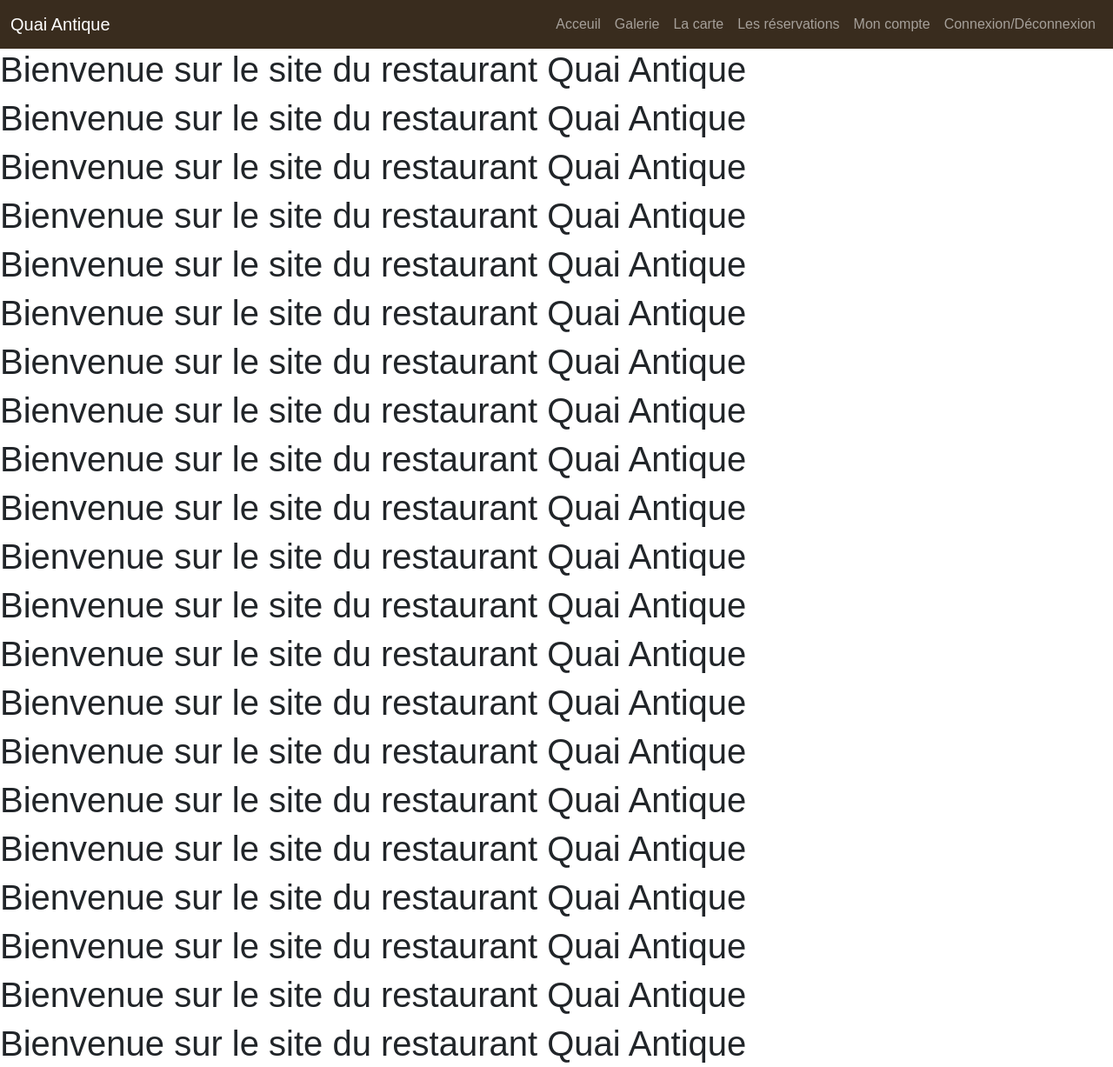
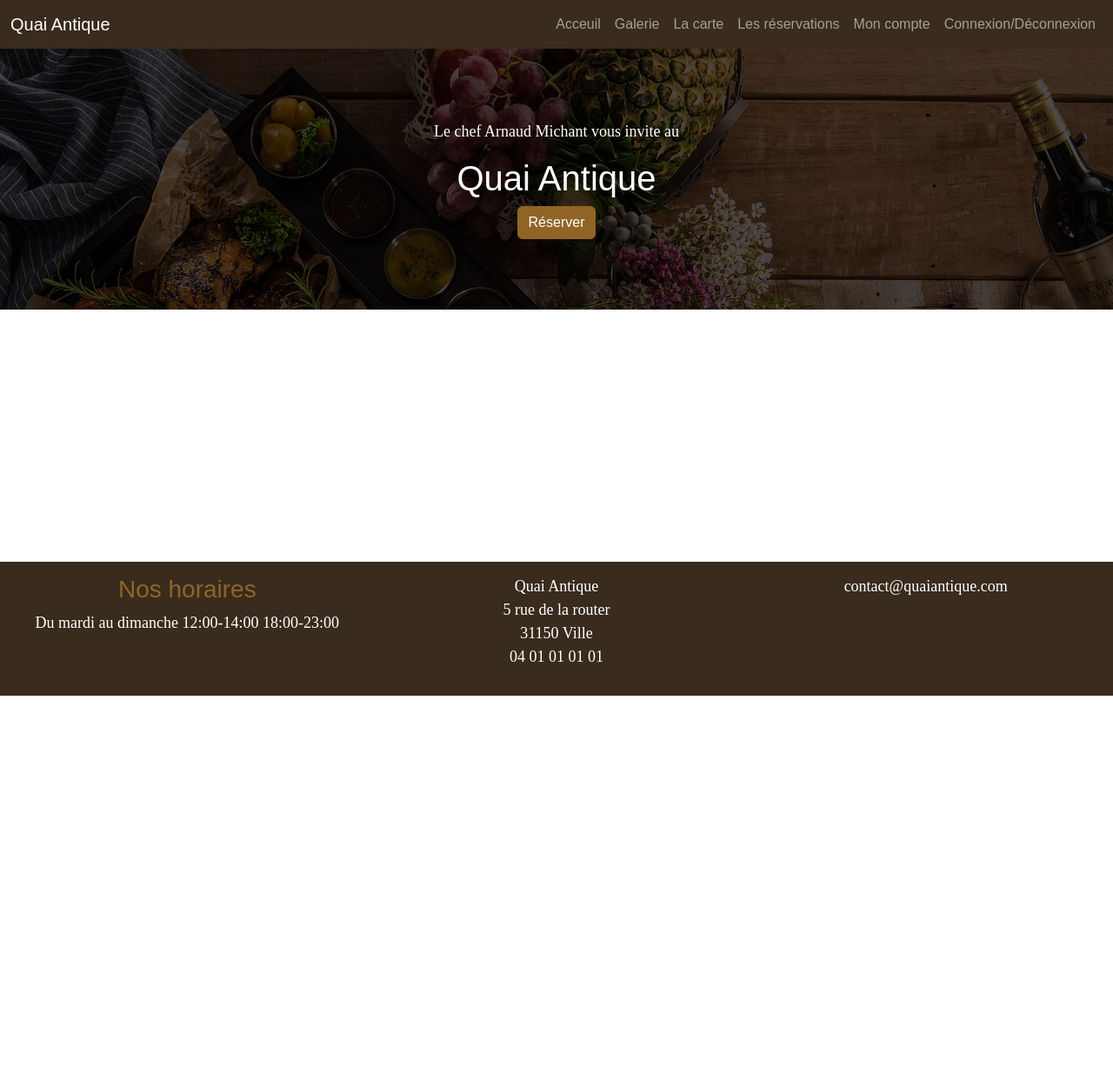
Before and after one commit to Polojorge59/QuaiAntiqueRestaurantFront, a website with bundled scripts: page index.html in a window 1280 px wide. Shown: the top 1227 px of the page at 87% size. After the commit the page ends 800 px from the top, so only its background shows below. Built offline with nearby package versions, Linux system fonts and the light colour scheme; files whose address does not match are found by name; a web font is replaced by a local one.

Commit message:
Ajout des images+bloc bigtitle

```diff
--- a/pages/home.html
+++ b/pages/home.html
@@ -1,25 +1,7 @@
-<h1>Bienvenue sur le site du restaurant Quai Antique</h1>
-<h1>Bienvenue sur le site du restaurant Quai Antique</h1>
-<h1>Bienvenue sur le site du restaurant Quai Antique</h1>
-<h1>Bienvenue sur le site du restaurant Quai Antique</h1>
-<h1>Bienvenue sur le site du restaurant Quai Antique</h1>
-<h1>Bienvenue sur le site du restaurant Quai Antique</h1>
-<h1>Bienvenue sur le site du restaurant Quai Antique</h1>
-<h1>Bienvenue sur le site du restaurant Quai Antique</h1>
-<h1>Bienvenue sur le site du restaurant Quai Antique</h1>
-<h1>Bienvenue sur le site du restaurant Quai Antique</h1>
-<h1>Bienvenue sur le site du restaurant Quai Antique</h1>
-<h1>Bienvenue sur le site du restaurant Quai Antique</h1>
-<h1>Bienvenue sur le site du restaurant Quai Antique</h1>
-<h1>Bienvenue sur le site du restaurant Quai Antique</h1>
-<h1>Bienvenue sur le site du restaurant Quai Antique</h1>
-<h1>Bienvenue sur le site du restaurant Quai Antique</h1>
-<h1>Bienvenue sur le site du restaurant Quai Antique</h1>
-<h1>Bienvenue sur le site du restaurant Quai Antique</h1>
-<h1>Bienvenue sur le site du restaurant Quai Antique</h1>
-<h1>Bienvenue sur le site du restaurant Quai Antique</h1>
-<h1>Bienvenue sur le site du restaurant Quai Antique</h1>
-<h1>Bienvenue sur le site du restaurant Quai Antique</h1>
-<h1>Bienvenue sur le site du restaurant Quai Antique</h1>
-
-<button class="btn btn-primary">coucou</button>
+<div class="hero-scene text-center text-white">
+    <div class="hero-scene-content">
+        <p>Le chef Arnaud Michant vous invite au</p>
+        <h1>Quai Antique</h1>
+        <button class="btn btn-primary">Réserver</button>
+    </div>
+</div>
--- a/scss/main.scss
+++ b/scss/main.scss
@@ -14,3 +14,35 @@ footer.footer {
   bottom: 0;
   width: 100%;
 }
+
+p{
+  font-family: $font-family-serif;
+  font-size: 18px;
+}
+
+.hero-scene{
+  position:relative;
+  &::before{
+    content:"";
+    position:absolute;
+    top:0;
+    left:0;
+    width:100%;
+    height:100%;
+    background-image: url('../images/fondheroscene.jpg');
+    background-size: cover;
+    filter: brightness(0.3);
+  }
+
+  *{
+      //Positionner les éléments devant le ::before
+      position:relative;
+  }
+
+.hero-scene-content{
+    height: 300px;
+    display:flex;
+    flex-direction:column;
+    align-items:center;
+    justify-content:center;
+}
```
Also changed, not shown: images/chef.jpg (added), images/fondheroscene.jpg (added), images/mediter-cuisine.jpg (added), images/red-wine.jpg (added), images/restaurant.jpg (added), images/salmon1.jpg (added), images/salmon2.jpg (added), scss/main.css, 1 other file.
